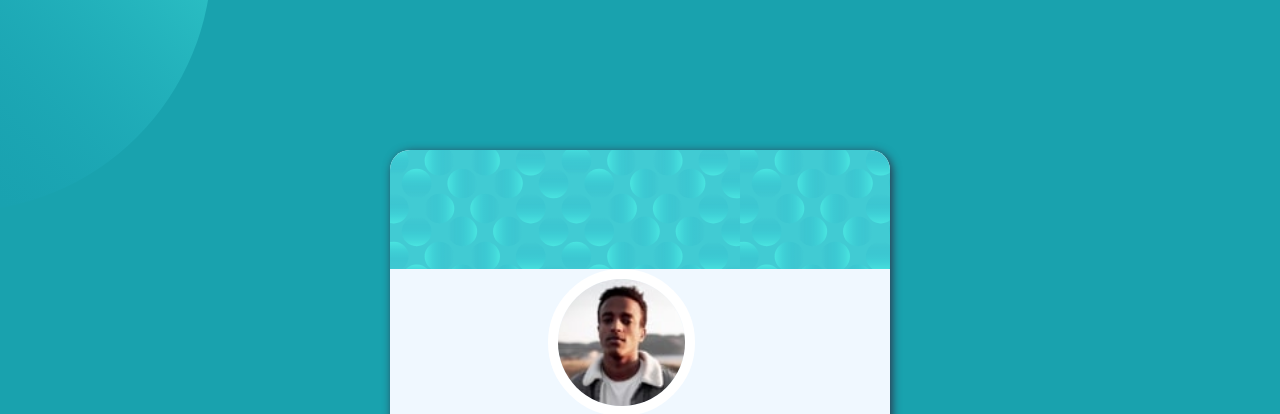
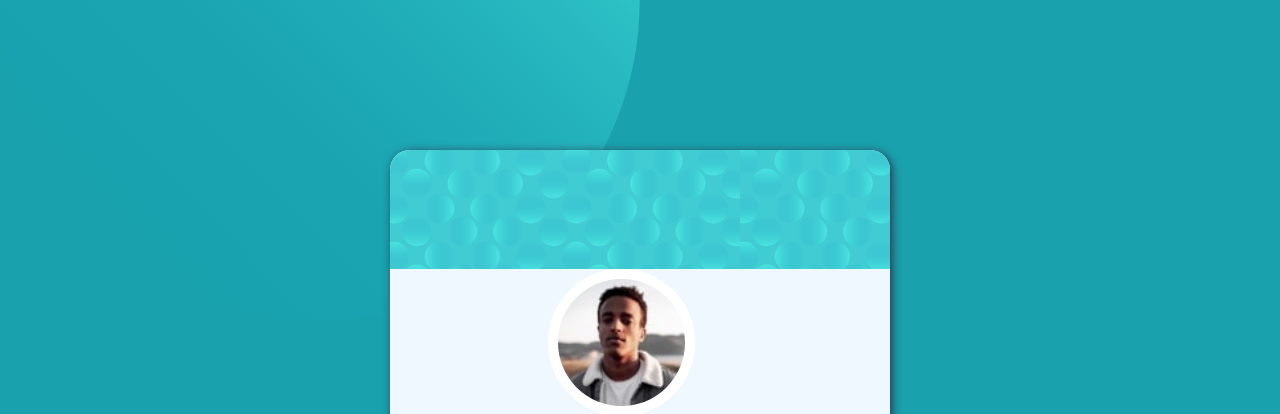
Before and after one commit to iSamBa/frontendmentor-card-component, a website built with Parcel: page index.html in a window 1280 px wide. Shown: the top 414 px of the page. Built offline with nearby package versions, Linux system fonts and the light colour scheme.

Commit message:
fix background image top left

```diff
--- a/src/scss/main.scss
+++ b/src/scss/main.scss
@@ -20,11 +20,10 @@ main {
   align-items: center;
   width: 100%;
   height: 100%;
-  background: url("../../images/bg-pattern-top.svg") top -300px left -300px
-      no-repeat,
+  background: url("../../images/bg-pattern-top.svg") top -20em left no-repeat /*,
     url("../../images/bg-pattern-bottom.svg") bottom -300px right -300px
-      no-repeat;
-  background-size: 40%;
+      no-repeat*/;
+  background-size: 50%;
 }
 
 .card {
```
Also changed, not shown: 3 other files.
